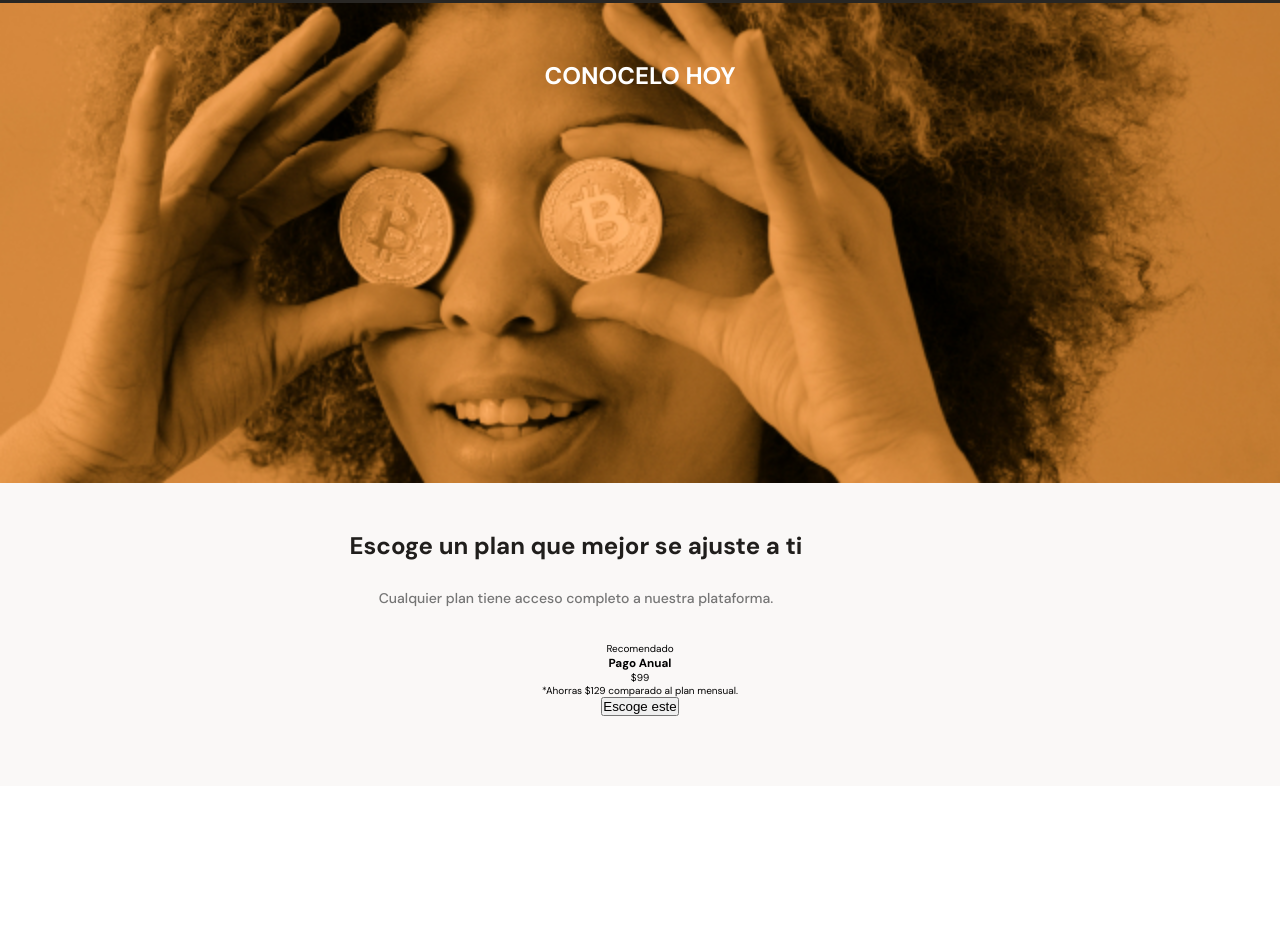
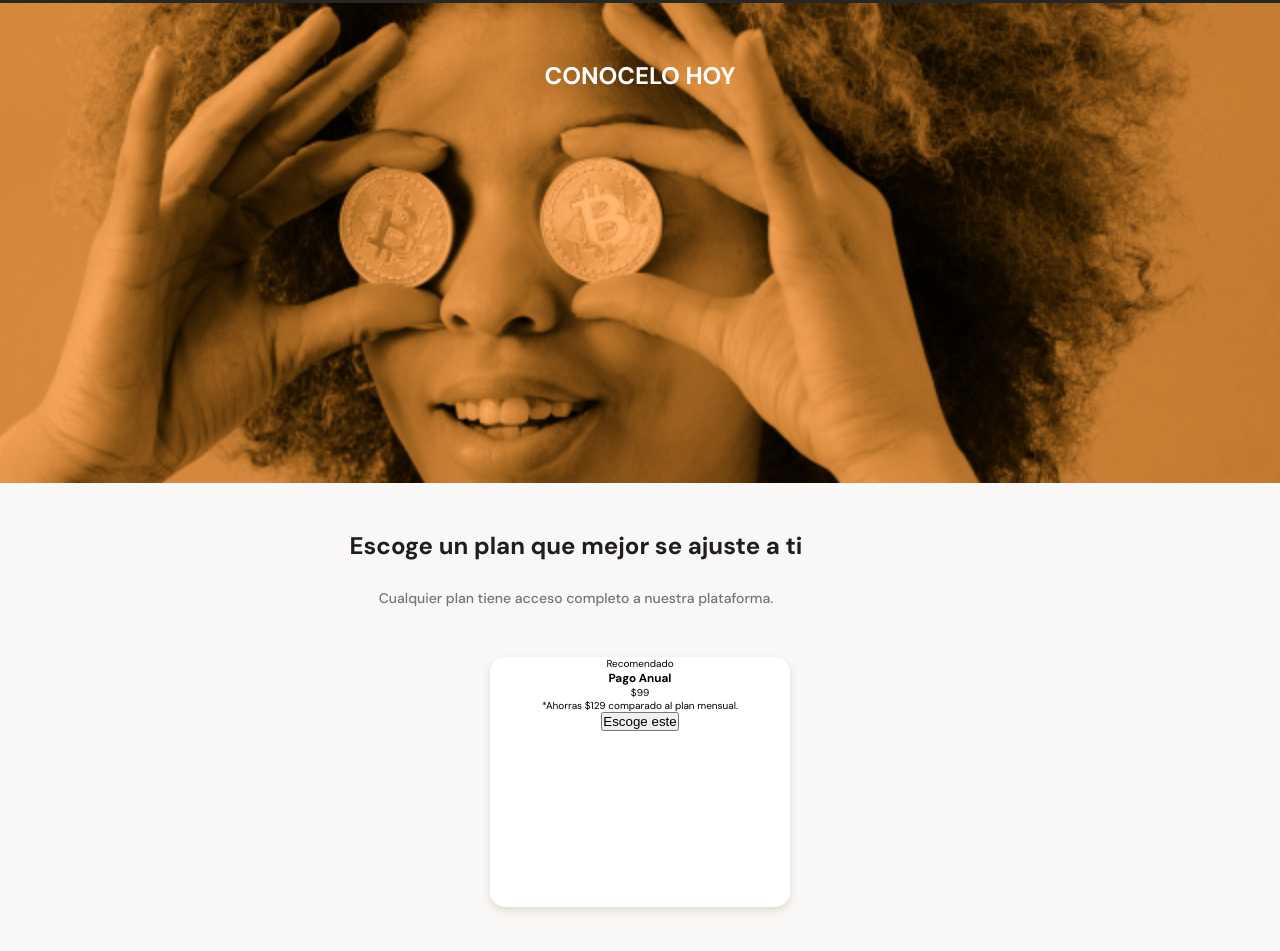
Before and after one commit to JMUT1/Curso-de-Mobile-First, a plain HTML site: page index.html in a window 1280 px wide. Shown: the part 2297-3248 px from the top of the page. Before the commit the page ends 3083 px from the top, so only its background shows below. Drawn offline with Linux system fonts and the light colour scheme.

Commit message:
Estilos Tarjeta de Planes --cambios al HTML y creacion CSS

```diff
--- a/index.html
+++ b/index.html
@@ -159,12 +159,12 @@
         </div>
         <section class="plans-container--slider">
           <article class="plans-container--card">
-            <p>Recomendado</p>
-            <div>
-              <h3>Pago Anual</h3>
-              <p> <span>$</span>99</p>
-              <p>*Ahorras $129 comparado al plan mensual.</p>
-              <button>Escoge este<span></span></button>
+            <p class="recomendado">Recomendado</p>
+            <div class="plan-info-container">
+              <h3 class="plan-card--title">Pago Anual</h3>
+              <p class="plan-card--price"> <span>$</span>99</p>
+              <p class="plan-card--saving">*Ahorras $129 comparado al plan mensual.</p>
+              <button class="plan-card--callToAction">Escoge este<span></span></button>
             </div>
           </article>
         </section>
--- a/style.css
+++ b/style.css
@@ -367,5 +367,16 @@ main {
   font-weight: 500;
   line-height: 1.8rem;
   color: #757575;
-
 }
+.plans-container--card{
+  position: relative;
+  width: 70%;
+  min-width: 230px;
+  max-width: 300px;
+  height: 250px;
+  margin: 50px auto 0;
+  padding: 0 15px;
+  background-color: var(--just-white);
+  border-radius: 15px;
+  box-shadow: 0 4px 8px rgba(89,73,30,0.16);
+}
```
